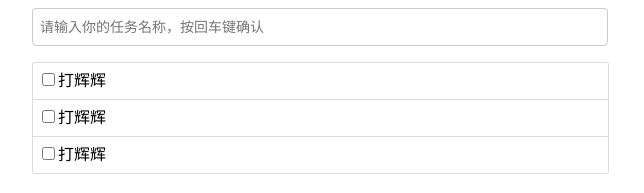
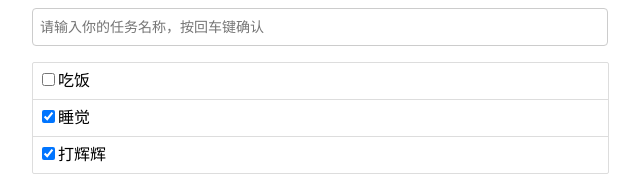
Before and after one commit to herfuturer/vue_wu, a Vue app: page / in a window 1280 px wide. Shown: the top 193 px of the page, without its empty margins (308-952 px from the left). Built offline with nearby package versions, Linux system fonts and the light colour scheme.

Commit message:
todo-添加和删除功能

```diff
--- a/src/App.vue
+++ b/src/App.vue
@@ -1,7 +1,7 @@
 <template>
   <div class="todo-container">
-    <TodoHeader></TodoHeader>
-    <TodoMain></TodoMain>
+    <TodoHeader :addTodo="addTodo"></TodoHeader>
+    <TodoMain :todos="todos" :delTodo="delTodo"></TodoMain>
     <TodoFooter></TodoFooter>
   </div>
 </template>
@@ -12,7 +12,32 @@ import TodoMain from './components/TodoMain.vue';
 import TodoFooter from './components/TodoFooter.vue';
 export default {
   name: "",
-  components: { TodoHeader, TodoMain, TodoFooter }
+  data(){
+    return {
+      todos:[
+        {id:1,title:'吃饭',done:false},
+        {id:2,title:'睡觉',done:true},
+        {id:3,title:'打辉辉',done:true},
+      ]
+    }
+  },
+  components: { TodoHeader, TodoMain, TodoFooter },
+  methods:{
+    addTodo(key){
+      // 判读是否已经添加过数据
+      let flag = this.todos.some(item => item.title === key.title)
+      if(flag){
+        console.log('已经添加过了');
+      } else {
+        this.todos.unshift(key)
+      }
+    },
+
+    // 定义删除的方法
+    delTodo(id){
+      this.todos = this.todos.filter(item => item.id !== id)
+    }
+  }
 }
 </script>
 
--- a/src/components/TodoHeader.vue
+++ b/src/components/TodoHeader.vue
@@ -1,12 +1,28 @@
 <template>
-    <div class="todo-header">
-      <input type="text" placeholder="请输入你的任务名称，按回车键确认" />
-    </div>
+  <div class="todo-header">
+    <input type="text" placeholder="请输入你的任务名称，按回车键确认" @keyup.enter="addItem" />
+  </div>
 </template>
 
 <script>
+import { nanoid } from 'nanoid'
 export default {
   name: '',
+  props: ['addTodo'],
+  methods: {
+    // 添加项
+    addItem(e) {
+      if (e.target.value.trim()) {
+        // 去掉首尾空格之后有值
+        let newItem = { id: nanoid(), title: e.target.value, done: false }
+        this.addTodo(newItem)
+      } else {
+        // 输入空值
+        alert('不能输入空值')
+      }
+      e.target.value = ''
+    }
+  }
 }
 </script>
 
--- a/src/components/TodoItem.vue
+++ b/src/components/TodoItem.vue
@@ -1,10 +1,10 @@
 <template>
   <li @mouseover="btnShow=true" @mouseleave="btnShow=false" :class="{active: btnShow}">
     <label>
-      <input type="checkbox" />
-      <span>打辉辉</span>
+      <input type="checkbox" :checked="item.done" />
+      <span>{{item.title}}</span>
     </label>
-    <button class="btn btn-danger" v-show="btnShow">删除</button>
+    <button class="btn btn-danger" v-show="btnShow" @click="dele">删除</button>
   </li>
 </template>
 
@@ -14,6 +14,12 @@ export default {
   data(){
     return {
       btnShow: false
+    }
+  },
+  props: ['item', 'delTodo'],
+  methods: {
+    dele(){
+      this.delTodo(this.item.id)
     }
   }
 }
--- a/src/components/TodoMain.vue
+++ b/src/components/TodoMain.vue
@@ -1,8 +1,11 @@
 <template>
   <ul class="todo-main">
-    <TodoItem></TodoItem>
-    <TodoItem></TodoItem>
-    <TodoItem></TodoItem>
+    <TodoItem
+    v-for="item in todos"
+    :item="item"
+    :key="item.id"
+    :delTodo="delTodo"
+    ></TodoItem>
   </ul>
 </template>
 
@@ -10,7 +13,8 @@
 import TodoItem from './TodoItem.vue';
 export default {
   name: "",
-  components: { TodoItem }
+  components: { TodoItem },
+  props:['todos', 'delTodo']
 }
 </script>
 
```
